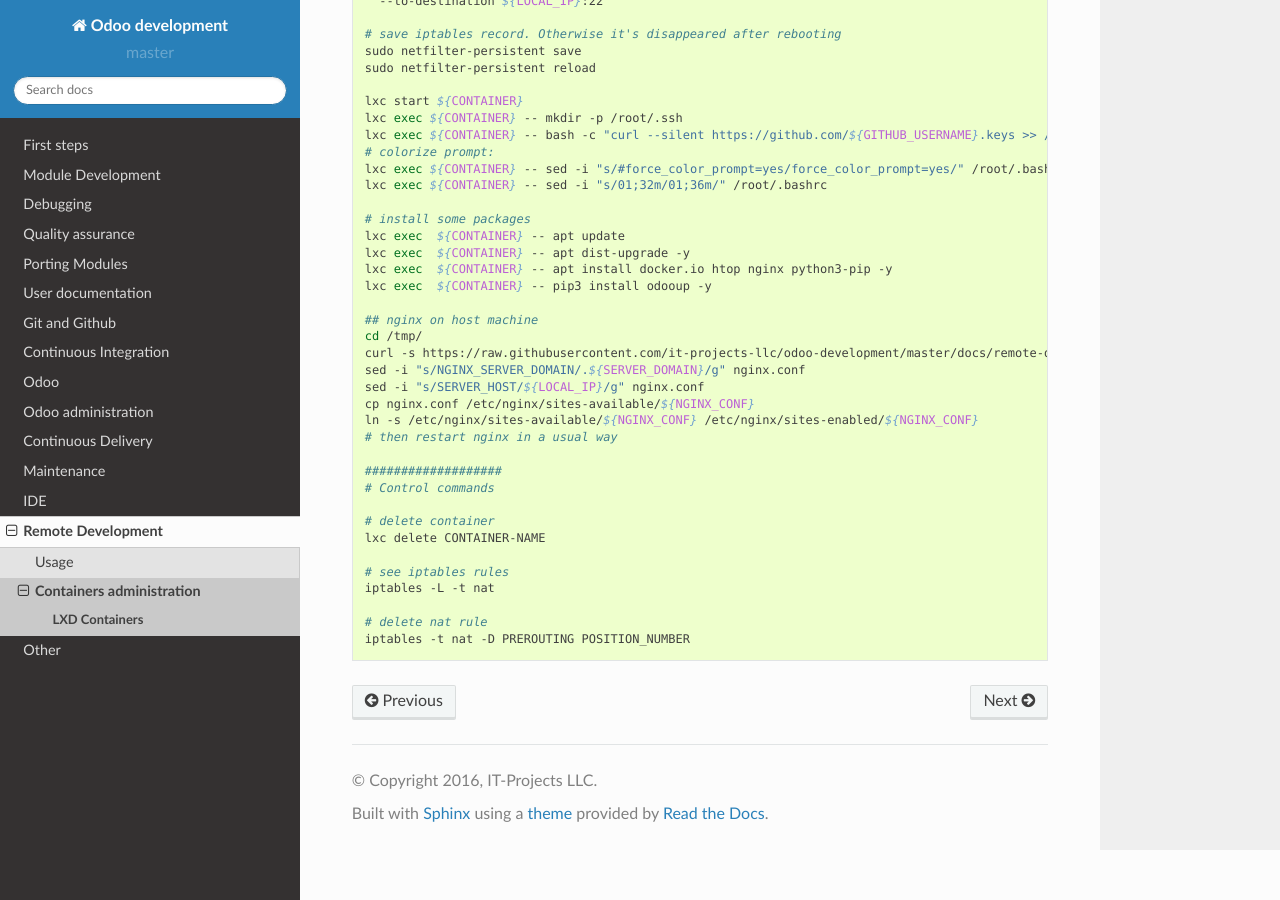
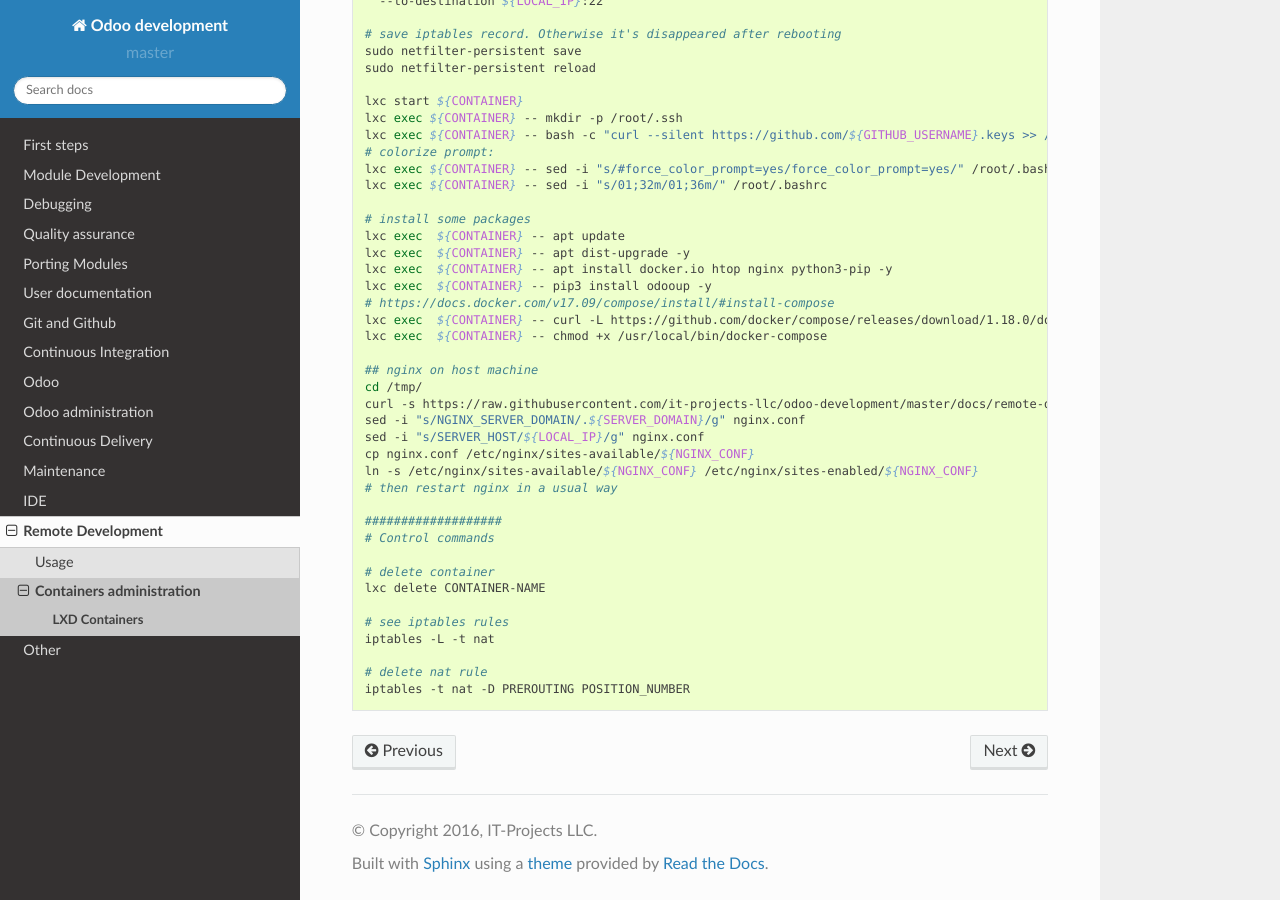
Before and after one commit to itpp-labs/odoo-development, a Sphinx documentation site: the page built from docs/remote-dev/lxd/lxd.rst, in a window 1280 px wide and 900 px high, scrolled down 869 px. Built offline with Sphinx 7.4.7 and the Read the Docs theme 2.0.0, drawn with Linux system fonts in a browser that asks for light colours.

Commit message:
install docker compose

```diff
--- a/docs/remote-dev/lxd/lxd.rst
+++ b/docs/remote-dev/lxd/lxd.rst
@@ -63,6 +63,9 @@
     lxc exec  ${CONTAINER} -- apt dist-upgrade -y
     lxc exec  ${CONTAINER} -- apt install docker.io htop nginx python3-pip -y
     lxc exec  ${CONTAINER} -- pip3 install odooup -y
+    # https://docs.docker.com/v17.09/compose/install/#install-compose
+    lxc exec  ${CONTAINER} -- curl -L https://github.com/docker/compose/releases/download/1.18.0/docker-compose-`uname -s`-`uname -m` -o /usr/local/bin/docker-compose
+    lxc exec  ${CONTAINER} -- chmod +x /usr/local/bin/docker-compose
 
     ## nginx on host machine
     cd /tmp/
```
